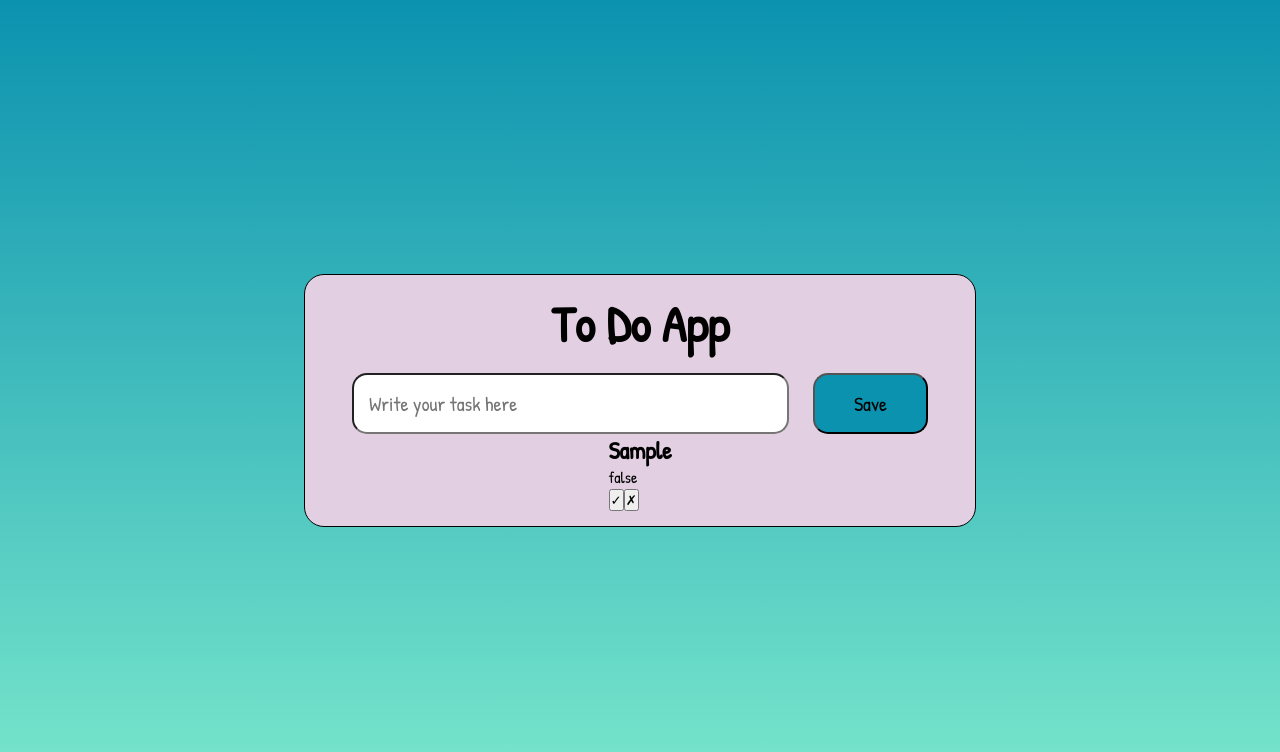
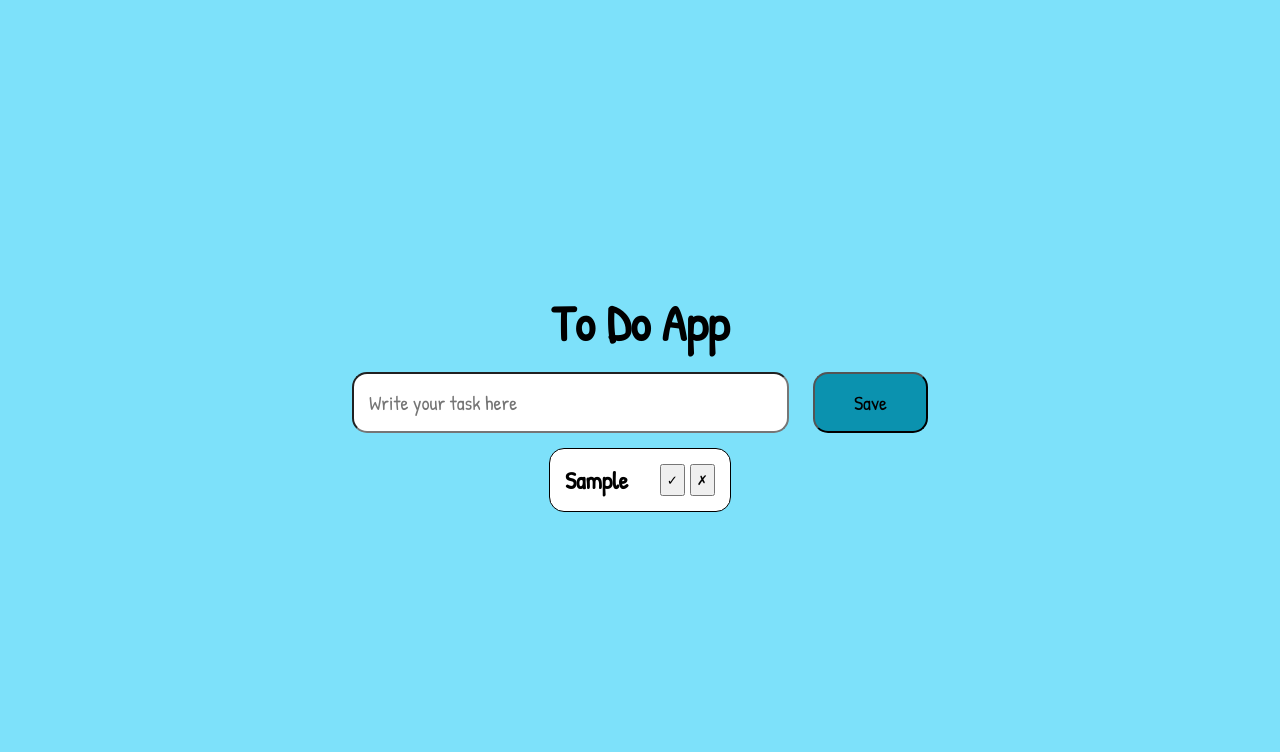
Before and after one commit to Fabbeiru/ToDoApp, a React (Create React App) app: page / in a window 1280 px wide. Both pictures are taken after typing "Sample" into the empty fields and a click on the button "Save". Shown: the top 752 px of the page. Built offline with nearby package versions, Linux system fonts and the light colour scheme.

Commit message:
Version 1 finished. Fixed 1 edge case and made some final changes to styles

```diff
--- a/src/App.tsx
+++ b/src/App.tsx
@@ -15,8 +15,12 @@ function App() {
 
   const handleSubmit = (e: FormElement) => {
     e.preventDefault(); // Avoid default behaviour of a form -> reload page
-    addTask(newTask);
-    setNewTask('');
+    if (newTask !== '') {
+      addTask(newTask);
+      setNewTask('');
+    } else {
+      alert("Please enter a task.");
+    }
   }
 
   const addTask = (description: string) => {
@@ -47,17 +51,18 @@ function App() {
         <form className='input-form' onSubmit={handleSubmit}>
           <input type="text" placeholder='Write your task here' autoFocus
             value={newTask} onChange={(e) => setNewTask(e.target.value)}/>
-          <button type="submit" className='input-button'>Save</button>
+          <button type="submit" className='input-button' title="Create task">Save</button>
         </form>
 
         <div className="task-wrapper">
           {
             tasks.map((t: Task, i: number) => (
-              <div className="task" key={i}>
+              <div className="task" key={i} style={{backgroundColor: t.completed ? '#7fff00' : 'white'}}>
                 <h2 style={{textDecoration: t.completed ? 'line-through' : ''}}>{t.description}</h2>
-                <p>{t.completed + ''}</p>
-                <button className="complete-task" onClick={() => completeTask(i)}>✓</button>
-                <button className="erase-task" onClick={() => removeTask(i)}>✗</button>
+                <div className="buttons-wrapper">
+                  <button className="complete-task" onClick={() => completeTask(i)} title="Mark as completed">✓</button>
+                  <button className="erase-task" onClick={() => removeTask(i)} title="Remove task">✗</button>
+                </div>
               </div>
             ))
           }
--- a/src/index.css
+++ b/src/index.css
@@ -12,8 +12,7 @@
   justify-content: center;
   align-items: center;
   flex-direction: column;
-  background: rgb(11,146,175);
-  background: linear-gradient(0deg, rgba(123,232,204,1) 0%, rgba(11,146,175,1) 100%);
+  background-color: #7de1fa;
 }
 
 .wrapper {
@@ -23,9 +22,6 @@
   align-items: center;
   justify-content: center;
   flex-direction: column;
-  border: 1px solid black;
-  border-radius: 20px;
-  background-color: #e2d0e2;
 }
 
 header {
@@ -70,6 +66,41 @@ header h1 {
   color: white;
 }
 
+.task-wrapper {
+  display: flex;
+  flex-direction: row;
+  flex-wrap: wrap;
+  justify-content: space-evenly;
+  row-gap: 15px;
+  margin-top: 15px;
+}
+
+.task {
+  min-width: 150px;
+  display: flex;
+  align-items: center;
+  flex-direction: row;
+  border: 1px solid black;
+  border-radius: 15px;
+  padding: 15px;
+}
+
+.task h2 {
+  align-self: flex-start;
+  margin-right: 15px;
+}
+
+.buttons-wrapper {
+  width: 100%;
+  display: flex;
+  justify-content: flex-end;
+}
+
+.buttons-wrapper button {
+  margin-left: 5px;
+  padding: 5px;
+}
+
 @media (min-width: 768px) {
   .wrapper {
     width: 70%;
```
